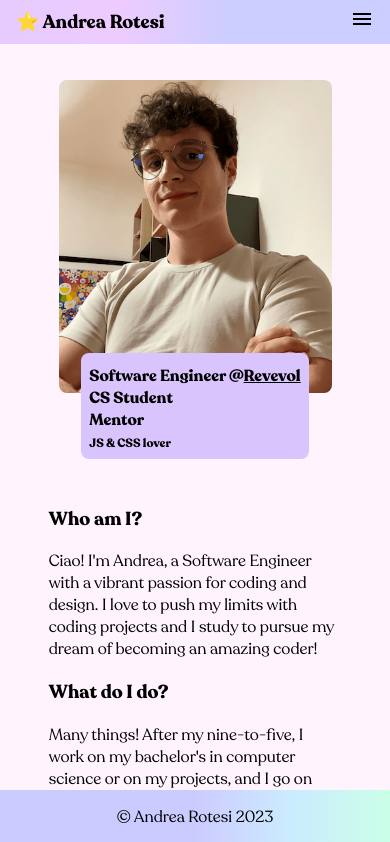
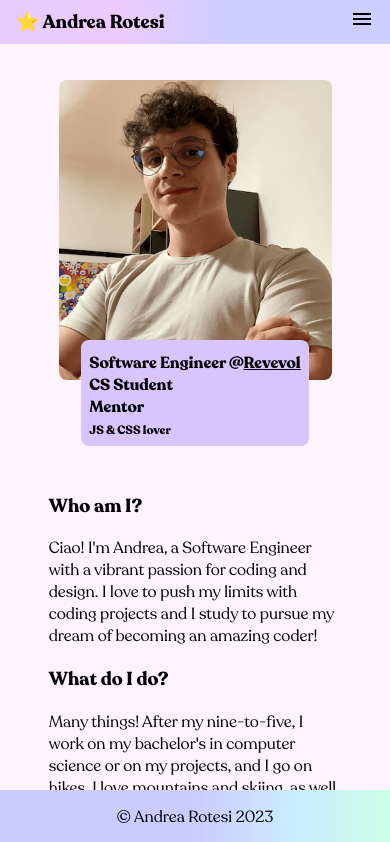
Before and after one commit to andrearotesi/personal-website, a React (Create React App) app: page / in a window 390 px wide. Shown: the top 842 px of the page. Built offline with nearby package versions, Linux system fonts and the light colour scheme.

Commit message:
Fixed ratio

```diff
--- a/src/pages/Home/Home.js
+++ b/src/pages/Home/Home.js
@@ -23,7 +23,7 @@ const Home = () => {
       <section className='center vert-spacing'>
         <img src={ portraitImg } alt='Andrea Rotesi, SWE, CS Student'
           width={ isMobile ? '455' : '325' }
-          height={ isMobile ? '313' : '373' } />
+          height={ isMobile ? '300' : '373' } />
         <div className='intro__card'>
           <Card title={ cardTitle } subtitle={ cardSubtitle }/>
         </div>
```
